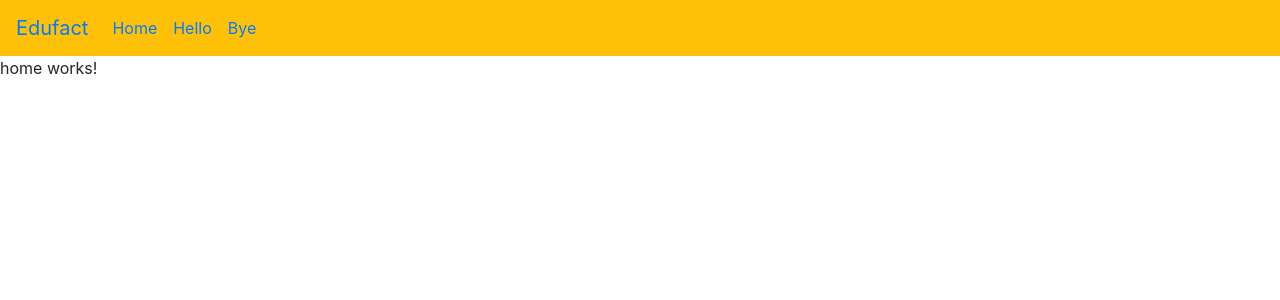
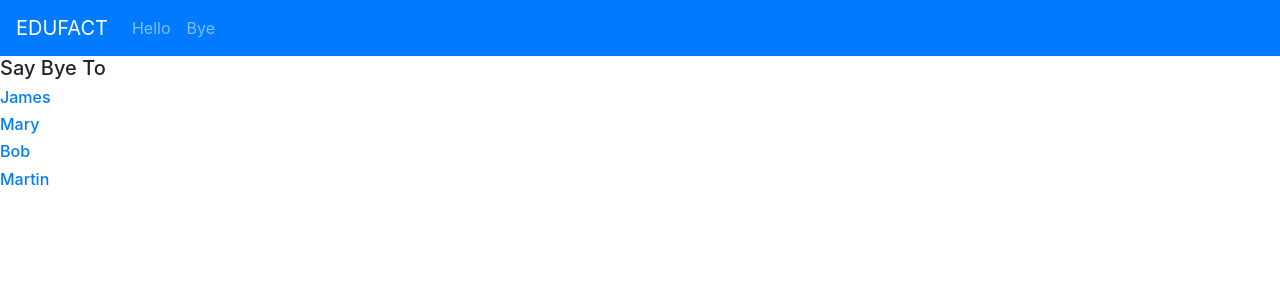
Before and after one commit to SurbhiBisarwal/welcome, an Angular app: page /home in a window 1280 px wide. Shown: the top 300 px of the page. Built offline with nearby package versions, Linux system fonts and the light colour scheme.

Commit message:
routes, parameter , redirect example easy

```diff
--- a/src/app/app-routing.module.ts
+++ b/src/app/app-routing.module.ts
@@ -9,7 +9,7 @@ const routes: Routes = [
     component: HelloComponent,
   },
   {
-    path: "bye",
+    path: "bye/:username",
     component: ByeComponent,
   },
   {
@@ -17,7 +17,7 @@ const routes: Routes = [
     component: HomeComponent,
   },
   {
-    path: " ",
+    path: "",
     redirectTo: "home",
     pathMatch: "full",
   },
--- a/src/app/app.component.html
+++ b/src/app/app.component.html
@@ -1,12 +1,7 @@
-<nav class="navbar navbar-expand navbark-dark bg-warning">
-  <a class="navbar-brand" routerLink="/">Edufact</a>
+<nav class="navbar navbar-expand navbar-dark bg-primary">
+  <a class="navbar-brand" routerLink="/">EDUFACT</a>
   <div class="collapse navbar-collapse">
     <ul class="navbar-nav mr-auto">
-      <li class="nav-item">
-        <a class="nav-link" routerLink="/home" routerLinkActive="active"
-          >Home</a
-        >
-      </li>
       <li class="nav-item">
         <a class="nav-link" routerLink="/hello" routerLinkActive="active"
           >Hello</a
--- a/src/app/bye/bye.component.html
+++ b/src/app/bye/bye.component.html
@@ -1,3 +1 @@
-<p>
-  bye works!
-</p>
+<p>Bye {{ name }}!!</p>
--- a/src/app/bye/bye.component.ts
+++ b/src/app/bye/bye.component.ts
@@ -1,15 +1,18 @@
-import { Component, OnInit } from '@angular/core';
+import { Component, OnInit } from "@angular/core";
+import { Router, ActivatedRoute, ParamMap } from "@angular/router";
 
 @Component({
-  selector: 'app-bye',
-  templateUrl: './bye.component.html',
-  styleUrls: ['./bye.component.scss']
+  selector: "app-bye",
+  templateUrl: "./bye.component.html",
+  styleUrls: ["./bye.component.scss"],
 })
 export class ByeComponent implements OnInit {
-
-  constructor() { }
+  name: string;
+  constructor(private route: ActivatedRoute, private router: Router) {}
 
   ngOnInit() {
+    this.route.paramMap.subscribe((params) => {
+      this.name = params.get("username");
+    });
   }
-
 }
--- a/src/app/home/home.component.html
+++ b/src/app/home/home.component.html
@@ -1,3 +1,5 @@
-<p>
-  home works!
-</p>
+<h5>Say Bye To</h5>
+<h6><a routerLink="/bye/James" routerLinkActive="true">James</a></h6>
+<h6><a routerLink="/bye/Mary" routerLinkActive="true">Mary</a></h6>
+<h6><a routerLink="/bye/Bob" routerLinkActive="true">Bob</a></h6>
+<h6><a routerLink="/bye/Martin" routerLinkActive="true">Martin</a></h6>
```
